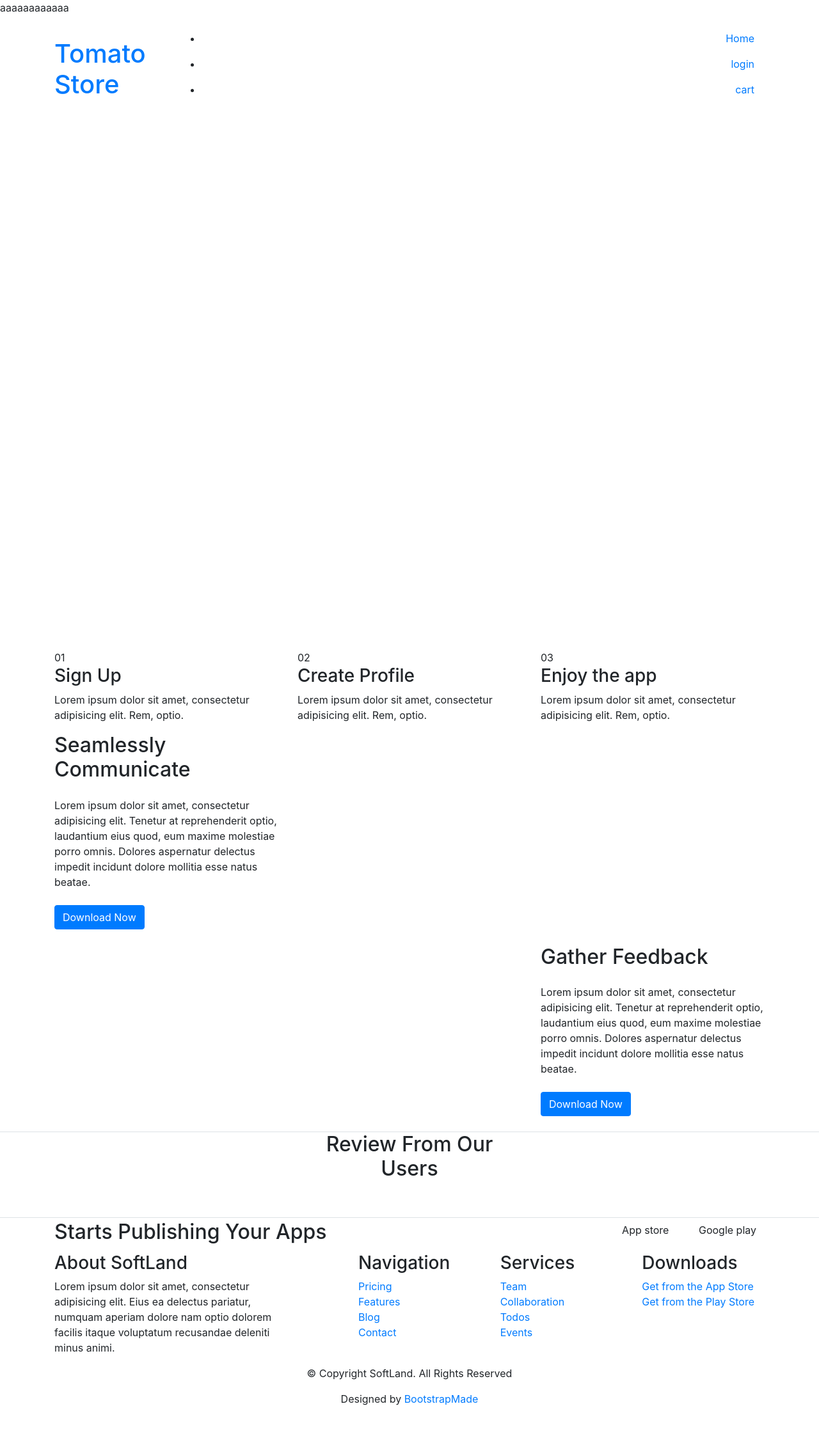
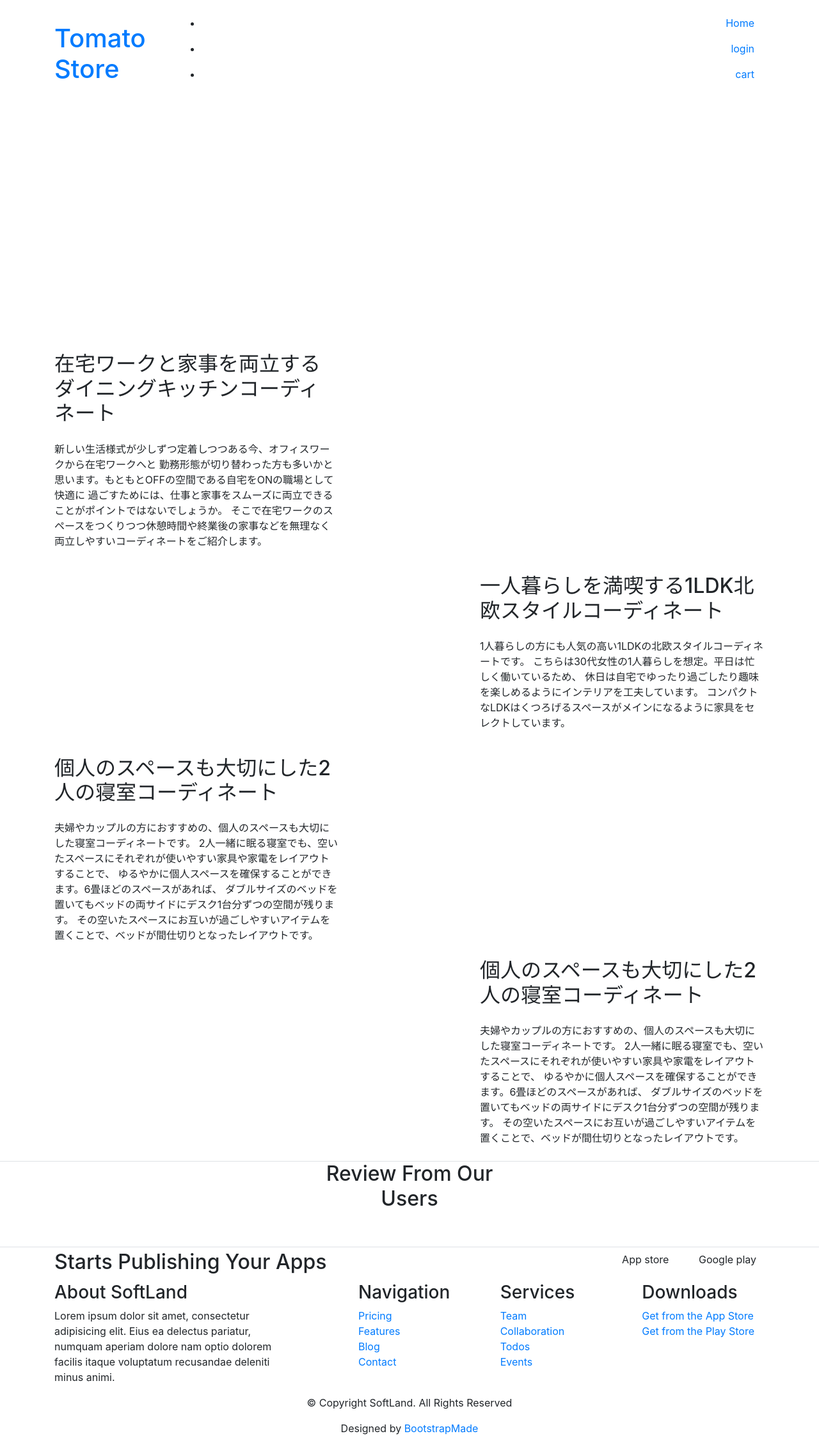
Before and after one commit to tomatoaas/tomomi_portfolio, a PHP site: page / in a window 1280 px wide. Shown: the whole page at 64% size. Before the commit the page ends 2197 px from the top, so only its background shows below. Run offline with PHP 8.4, Linux system fonts and the light colour scheme; some libraries are stand-ins or nearby versions.

Commit message:
first commit

```diff
--- a/views/index.php
+++ b/views/index.php
@@ -1,5 +1,3 @@
-aaaaaaaaaaaa
-
 <?php
   //number of items in cart
   $cart_num = 0;
@@ -92,7 +90,7 @@ aaaaaaaaaaaa
   </header>
 
   <!-- ======= Hero Section ======= -->
-  <section class="hero-section" id="hero">
+  <section class="hero-section h-75" id="hero">
 
     <!-- <div class="wave">
 
@@ -111,11 +109,8 @@ aaaaaaaaaaaa
         <div class="col-12 hero-text-image">
           <div class="row">
             <div class="col-lg-7 text-center text-lg-left">
-              <h1 data-aos="fade-right">Promote Your App with SoftLand</h1>
-              <p class="mb-5" data-aos="fade-right" data-aos-delay="100">Lorem ipsum dolor sit amet, consectetur
-                adipisicing elit.</p>
-              <p data-aos="fade-right" data-aos-delay="200" data-aos-offset="-500">
-              <a href="#" class="btn btn-outline-white">Get started</a></p>
+              <h1 data-aos="fade-right">Furniture Is Waiting For You</h1>
+              <p class="mb-5" data-aos="fade-right" data-aos-delay="100">A favorite item for your favorite furniture. What to do next off.</p>
             </div>
           </div>
         </div>
@@ -169,7 +164,7 @@ aaaaaaaaaaaa
       </div>
     </section>
 
-    <section class="section">
+    <!-- <section class="section">
 
       <div class="container">
         <div class="row justify-content-center text-center mb-5" data-aos="fade">
@@ -203,20 +198,21 @@ aaaaaaaaaaaa
         </div>
       </div>
 
-    </section>
+    </section> -->
 
     <section class="section">
       <div class="container">
         <div class="row align-items-center">
-          <div class="col-md-4 mr-auto">
-            <h2 class="mb-4">Seamlessly Communicate</h2>
-            <p class="mb-4">Lorem ipsum dolor sit amet, consectetur adipisicing elit. Tenetur at reprehenderit optio,
-              laudantium eius quod, eum maxime molestiae porro omnis. Dolores aspernatur delectus impedit incidunt
-              dolore mollitia esse natus beatae.</p>
-            <p><a href="#" class="btn btn-primary">Download Now</a></p>
+          <div class="col-md-5 mr-auto">
+            <h2 class="mb-4">在宅ワークと家事を両立するダイニングキッチンコーディネート</h2>
+            <p class="mb-4">新しい生活様式が少しずつ定着しつつある今、オフィスワークから在宅ワークへと
+            勤務形態が切り替わった方も多いかと思います。もともとOFFの空間である自宅をONの職場として快適に
+            過ごすためには、仕事と家事をスムーズに両立できることがポイントではないでしょうか。
+            そこで在宅ワークのスペースをつくりつつ休憩時間や終業後の家事などを無理なく両立しやすいコーディネートをご紹介します。</p>
+
           </div>
           <div class="col-md-6" data-aos="fade-left">
-            <img src="../assets/img/undraw_svg_2.svg" alt="Image" class="img-fluid">
+            <img src="../assets/img/room1.jpg" alt="Image" class="img-fluid">
           </div>
         </div>
       </div>
@@ -225,15 +221,52 @@ aaaaaaaaaaaa
     <section class="section">
       <div class="container">
         <div class="row align-items-center">
-          <div class="col-md-4 ml-auto order-2">
-            <h2 class="mb-4">Gather Feedback</h2>
-            <p class="mb-4">Lorem ipsum dolor sit amet, consectetur adipisicing elit. Tenetur at reprehenderit optio,
-              laudantium eius quod, eum maxime molestiae porro omnis. Dolores aspernatur delectus impedit incidunt
-              dolore mollitia esse natus beatae.</p>
-            <p><a href="#" class="btn btn-primary">Download Now</a></p>
+          <div class="col-md-5 ml-auto order-2">
+            <h2 class="mb-4">一人暮らしを満喫する1LDK北欧スタイルコーディネート</h2>
+            <p class="mb-4">1人暮らしの方にも人気の高い1LDKの北欧スタイルコーディネートです。
+            こちらは30代女性の1人暮らしを想定。平日は忙しく働いているため、
+            休日は自宅でゆったり過ごしたり趣味を楽しめるようにインテリアを工夫しています。
+            コンパクトなLDKはくつろげるスペースがメインになるように家具をセレクトしています。</p>
           </div>
           <div class="col-md-6" data-aos="fade-right">
-            <img src="../assets/img/undraw_svg_3.svg" alt="Image" class="img-fluid">
+            <img src="../assets/img/room2.jpg" alt="Image" class="img-fluid">
+          </div>
+        </div>
+      </div>
+    </section>
+
+    <section class="section">
+      <div class="container">
+        <div class="row align-items-center">
+          <div class="col-md-5 mr-auto">
+            <h2 class="mb-4">個人のスペースも大切にした2人の寝室コーディネート</h2>
+            <p class="mb-4">夫婦やカップルの方におすすめの、個人のスペースも大切にした寝室コーディネートです。
+            2人一緒に眠る寝室でも、空いたスペースにそれぞれが使いやすい家具や家電をレイアウトすることで、
+            ゆるやかに個人スペースを確保することができます。6畳ほどのスペースがあれば、
+            ダブルサイズのベッドを置いてもベッドの両サイドにデスク1台分ずつの空間が残ります。
+            その空いたスペースにお互いが過ごしやすいアイテムを置くことで、ベッドが間仕切りとなったレイアウトです。</p>
+
+          </div>
+          <div class="col-md-6" data-aos="fade-left">
+            <img src="../assets/img/room3.jpg" alt="Image" class="img-fluid">
+          </div>
+        </div>
+      </div>
+    </section>
+
+    <section class="section">
+      <div class="container">
+        <div class="row align-items-center">
+          <div class="col-md-5 ml-auto order-2">
+            <h2 class="mb-4">個人のスペースも大切にした2人の寝室コーディネート</h2>
+            <p class="mb-4">夫婦やカップルの方におすすめの、個人のスペースも大切にした寝室コーディネートです。
+            2人一緒に眠る寝室でも、空いたスペースにそれぞれが使いやすい家具や家電をレイアウトすることで、
+            ゆるやかに個人スペースを確保することができます。6畳ほどのスペースがあれば、
+            ダブルサイズのベッドを置いてもベッドの両サイドにデスク1台分ずつの空間が残ります。
+            その空いたスペースにお互いが過ごしやすいアイテムを置くことで、ベッドが間仕切りとなったレイアウトです。</p>
+          </div>
+          <div class="col-md-6" data-aos="fade-right">
+            <img src="../assets/img/room3.jpg" alt="Image" class="img-fluid">
           </div>
         </div>
       </div>
```
Also changed, not shown: assets/img/room1-chair.png (added), assets/img/room1-desk.png (added), assets/img/room1-sofa1.jpg (added), assets/img/room1-sofa2.jpg (added), assets/img/room1.jpg (added), assets/img/room2-desk.jpg (added), assets/img/room2-sofa.jpg (added), assets/img/room2-tana.png (added), assets/img/room2.jpg (added), assets/img/room3-bed.png (added), assets/img/room3-chair.png (added), assets/img/room3-desk.png (added), assets/img/room3-tana.png (added), assets/img/room3.jpg (added).
